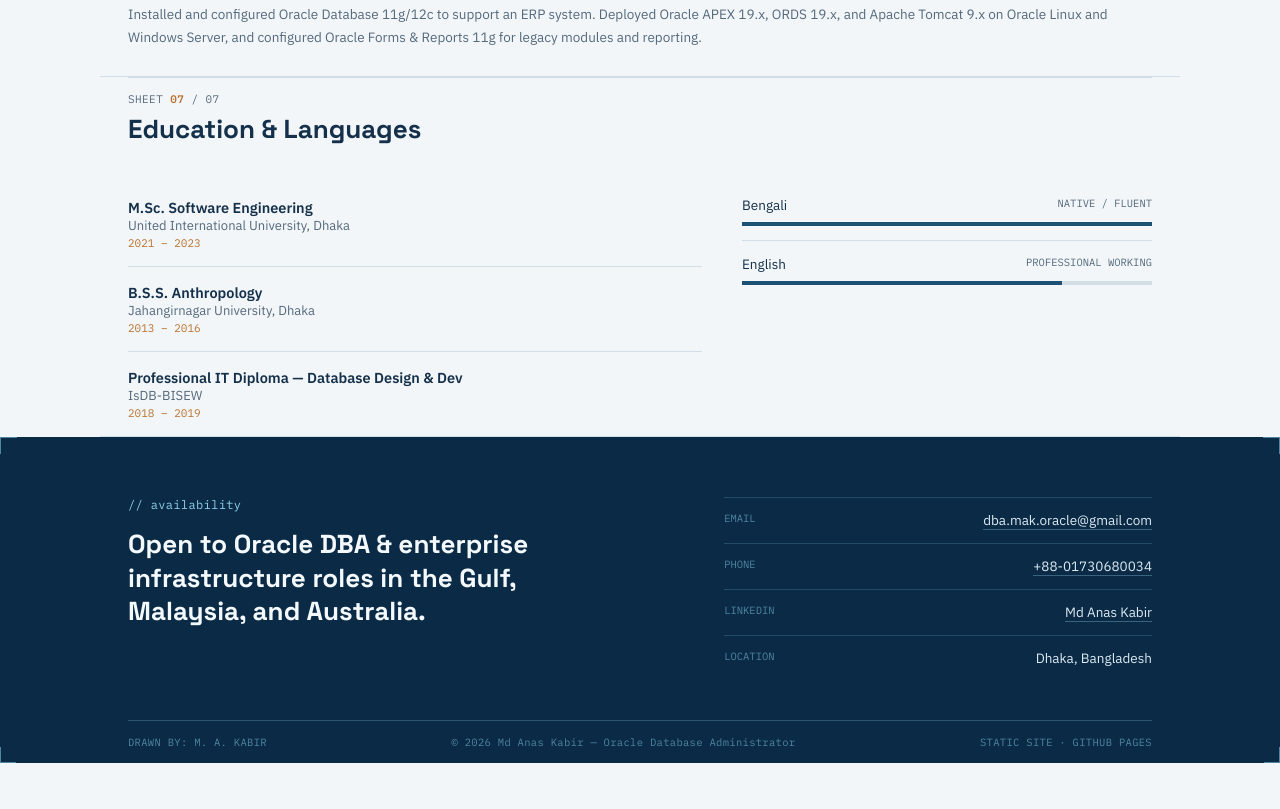
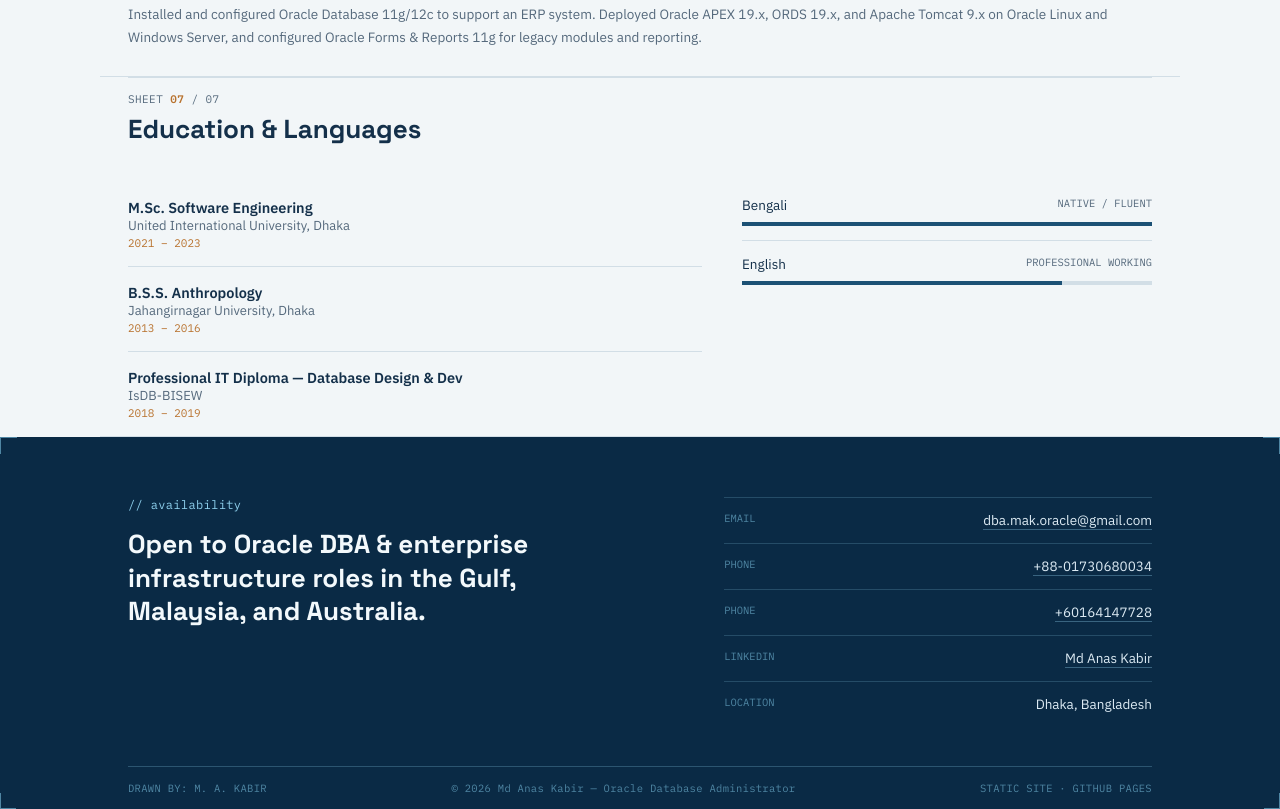
Before and after one commit to dbamakoracle-ux/anas-kabir-portfolio, a plain HTML site: page index.html in a window 1280 px wide. Shown: the part 5544-6353 px from the top of the page. Before the commit the page ends 6307 px from the top, so only its background shows below. Drawn offline with Linux system fonts and the light colour scheme.

Commit message:
Update index.html

```diff
--- a/index.html
+++ b/index.html
@@ -723,6 +723,7 @@
         <ul class="contact-list">
           <li><span class="contact-label">Email</span><a href="mailto:dba.mak.oracle@gmail.com">dba.mak.oracle@gmail.com</a></li>
           <li><span class="contact-label">Phone</span><a href="tel:+8801730680034">+88-01730680034</a></li>
+          <li><span class="contact-label">Phone</span><a href="tel:+60164147728">+60164147728</a></li>
           <li><span class="contact-label">LinkedIn</span><a href="https://www.linkedin.com/in/anas-kabir-mscse-ocp/" target="_blank" rel="noopener">Md Anas Kabir</a></li>
           <li><span class="contact-label">Location</span><span>Dhaka, Bangladesh</span></li>
         </ul>
```
